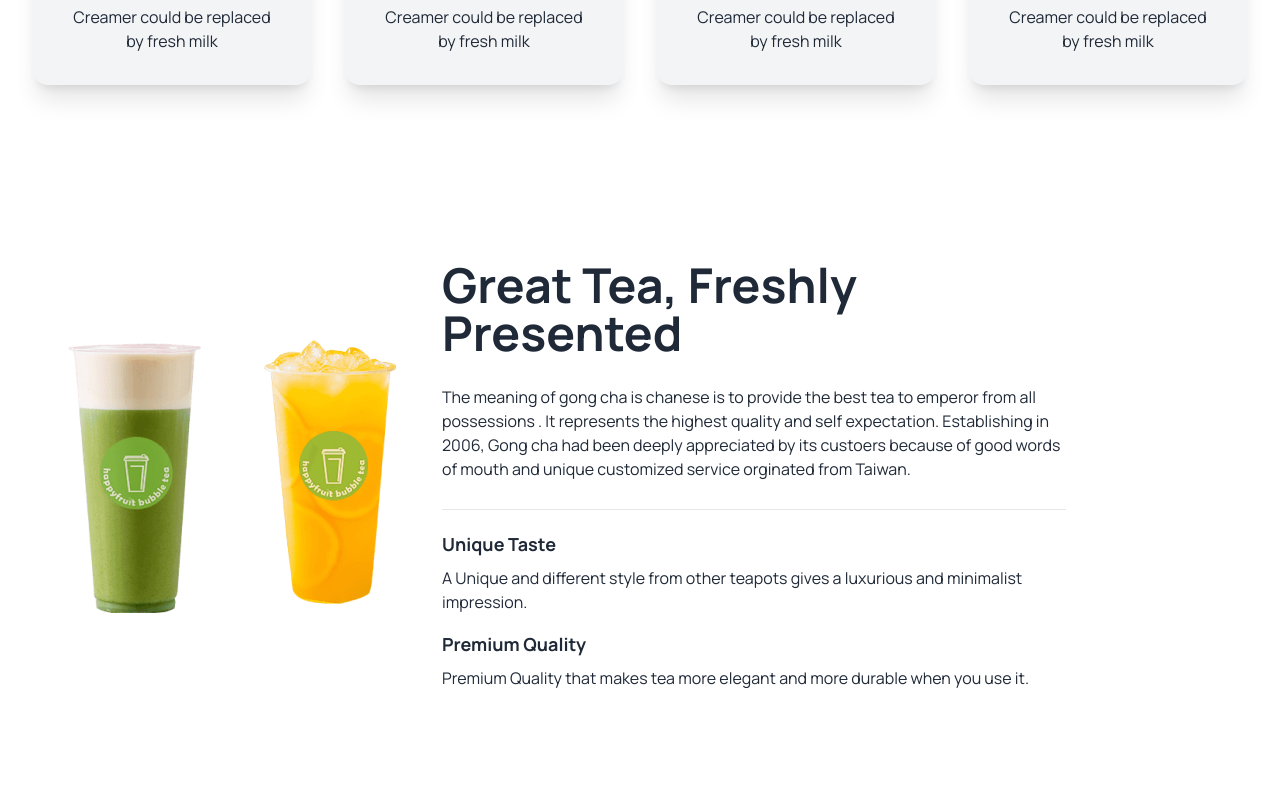
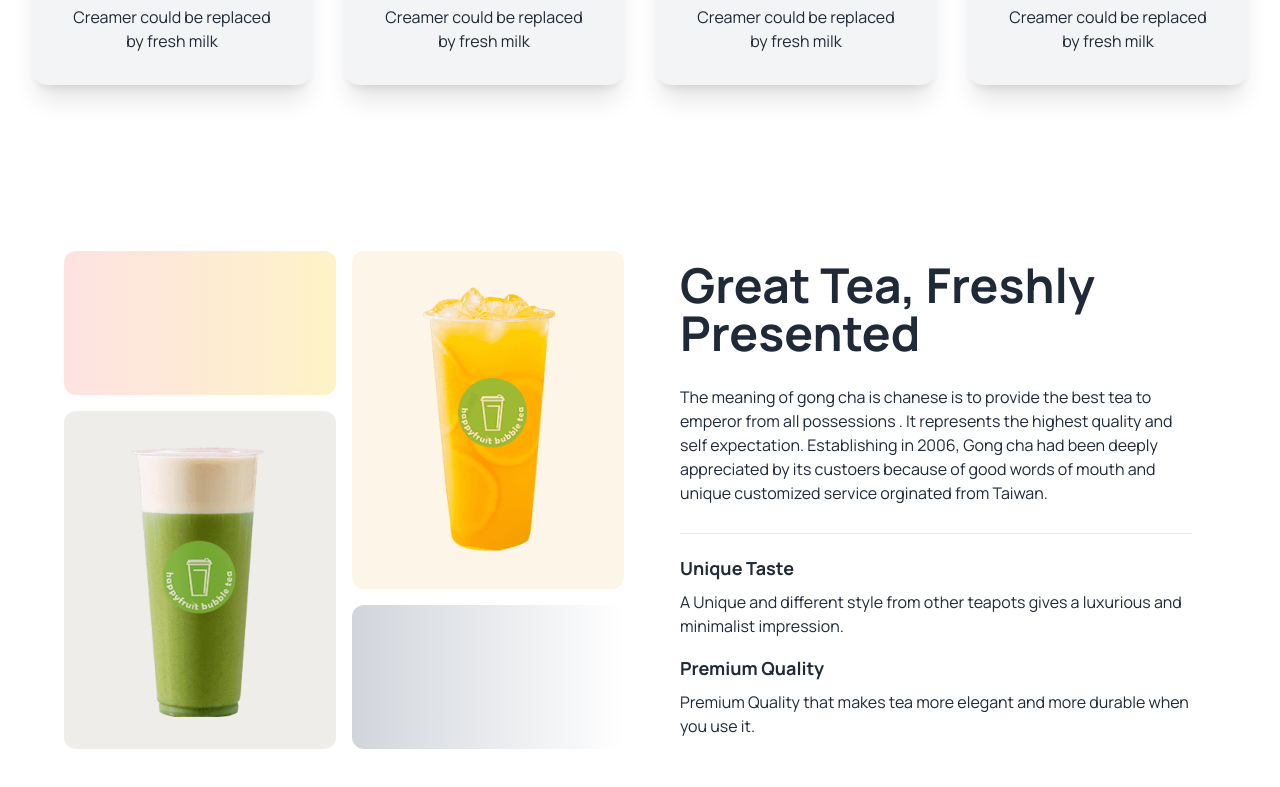
Before and after one commit to ahmedraza069/tea-house-web-portfolio-with-daisyUI, a plain HTML site: page index.html in a window 1280 px wide. Shown: the part 1065-1852 px from the top of the page. Drawn offline with nearby package versions, Linux system fonts and the light colour scheme.

Commit message:
create with linear gradient grid layout

```diff
--- a/index.html
+++ b/index.html
@@ -115,18 +115,18 @@
         </section>
         <!-- Presented Part -->
         <section class="max-w-screen-xl mx-auto my-10 py-5 px-4 md:px-8 lg:px-16">
-           <div class="flex items-center flex-col lg:flex-row">
-            <div class="grid grid-cols-1 md:grid-cols-2">
-                <div class="row-span-1"></div>
-                <div class="row-span-2">
+           <div class="flex lg:gap-8 items-center flex-col lg:flex-row">
+            <div class="grid grid-cols md:grid-cols-2 flex-1 gap-4">
+                <div class="row-span-1 bg-gradient-to-r from-red-100 to-amber-100 h-36 rounded-xl"></div>
+                <div class="row-span-2 bg-[#E6A6231A] rounded-xl items-center justify-center flex p-8 ">
                     <img src="./images/fresh-1.png" alt="" srcset="">
                 </div>
-                <div class="row-span-2">
+                <div class="row-span-2 bg-[#574C271A] rounded-xl items-center justify-center flex p-8 ">
                     <img src="./images/fresh-2.png" alt="" srcset="">
                 </div>
-                <div class="row-span-1"></div>
+                <div class="row-span-1 bg-gradient-to-r from-gray-300 to-white-100 h-36 rounded-xl"></div>
             </div>
-            <div>
+            <div class="flex-1">
                 <article class="max-w-2xl px-6 py-24 mx-auto space-y-7 dark:bg-gray-800 dark:text-gray-50">
                     <div class="w-full mx-auto space-y-4 text-start">
                         <h1 class="text-4xl font-bold leadi md:text-5xl">Great Tea, Freshly Presented</h1>
```
